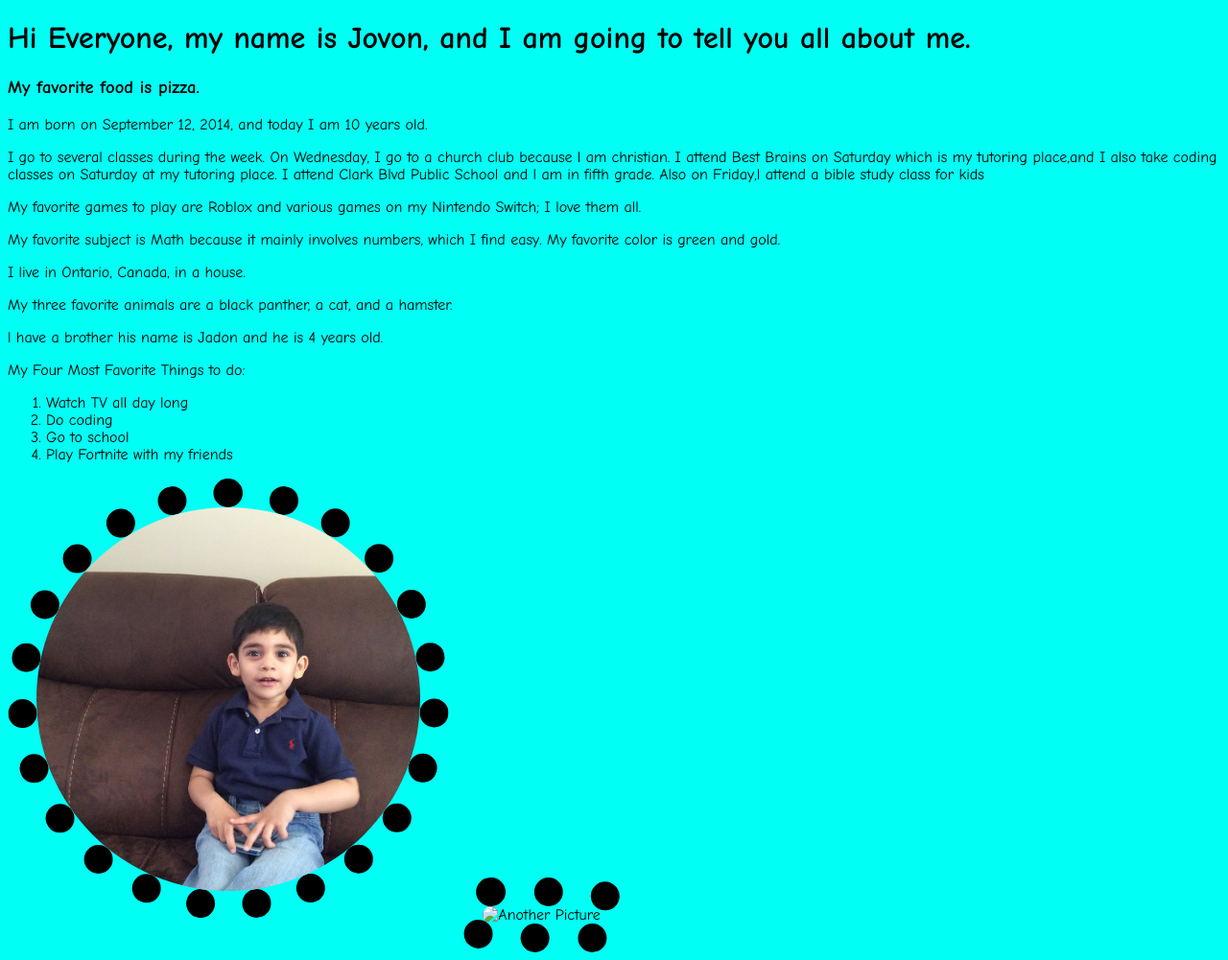
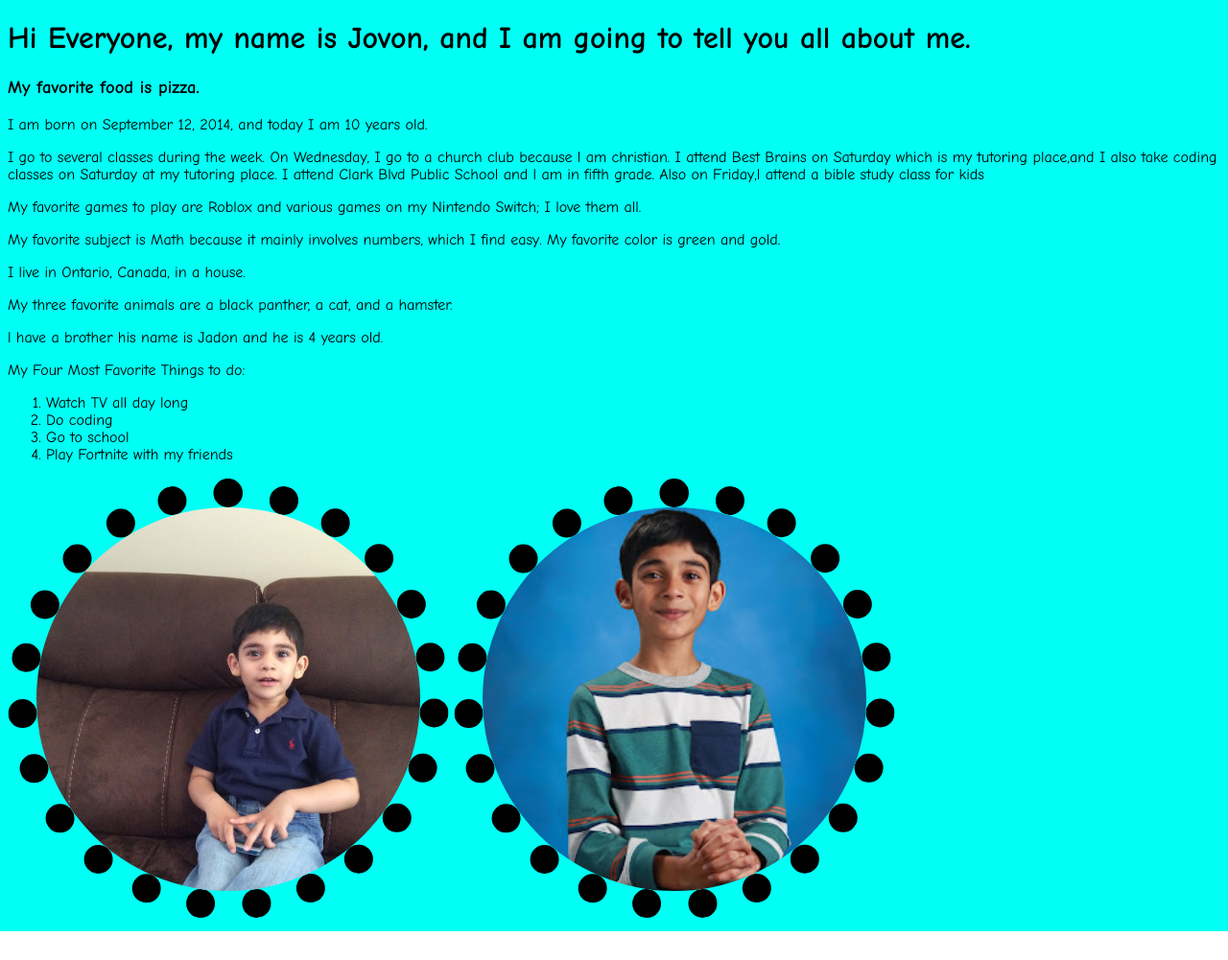
Before and after one commit to JovonDandi/JovonDandi.github.io, a plain HTML site: page index.html in a window 1280 px wide. Shown: the whole page at 96% size. After the commit the page ends 971 px from the top, so only its background shows below. Drawn offline with Linux system fonts and the light colour scheme.

Commit message:
Update index.html

```diff
--- a/index.html
+++ b/index.html
@@ -33,7 +33,7 @@
         <li>Play Fortnite with my friends</li>
     </ol>
     <img src="ProfilePicturePhoto.jpg" width="400" height="400" alt="Profile Picture">
-    <img src="Jovon1234.passwordhehe.jpg" width="400" height="400" alt="Another Picture">
+    <img src="Jovon1234..passwordhehe.jpg" width="400" height="400" alt="Another Picture">
 </main>
 </body>
 </html>
```
